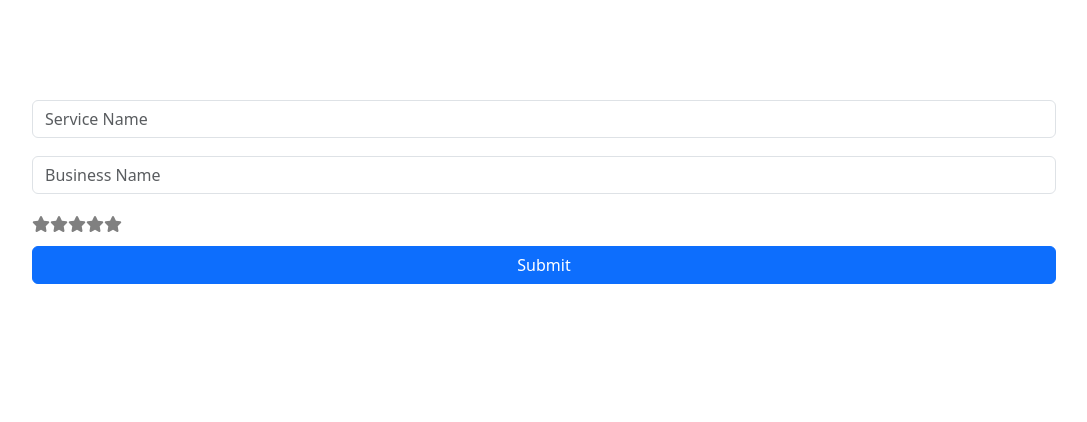
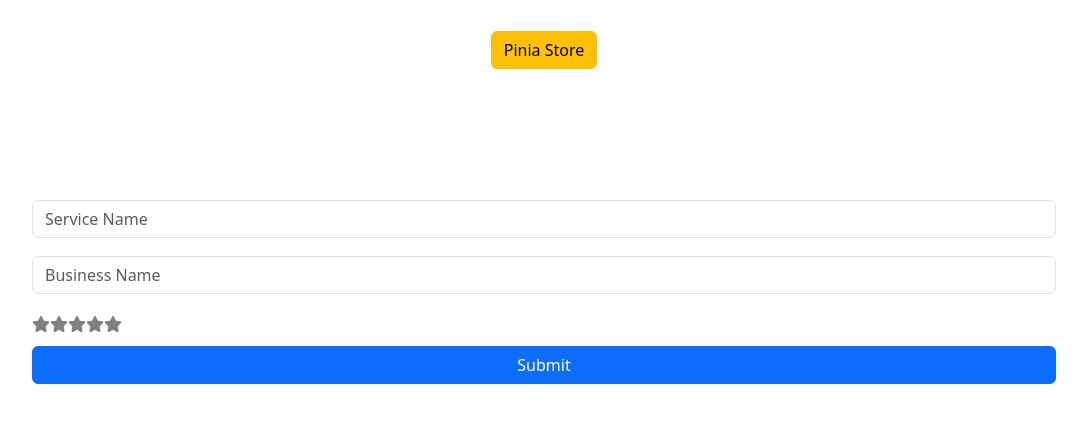
Before and after one commit to meralkk/task, a Nuxt app: page / in a window 1280 px wide. Shown: the top 422 px of the page, without its empty margins (96-1183 px from the left). Built offline with nearby package versions, Linux system fonts and the light colour scheme.

Commit message:
created pinia store

```diff
--- a/components/Form.vue
+++ b/components/Form.vue
@@ -1,27 +1,3 @@
-<script setup>
-import { ref, reactive } from 'vue'
-import Rating from "./Rating.vue"
-import Card from "./Card.vue"
-
-const serviceName = ref('')
-const businessName = ref('')
-const serviceRating = ref(0)
-
-const cards = reactive([])
-
-const addService = () => {
-  cards.push({
-    serviceName: serviceName.value,
-    businessName: businessName.value,
-    serviceRating: serviceRating.value
-  })
-
-  serviceName.value = ''
-  businessName.value = ''
-  serviceRating.value = 0
-}
-</script>
-
 <template>
   <div class="form-container">
     <input v-model="serviceName" type="text" placeholder="Service Name" class="form-control mb-2">
@@ -36,6 +12,35 @@ const addService = () => {
   </div>
 </template>
 
+
+<script setup>
+import { ref } from 'vue'
+import Rating from "./Rating.vue"
+import Card from "./Card.vue"
+import {useCardStore} from '~/stores/cardStore'
+
+const serviceName = ref('')
+const businessName = ref('')
+const serviceRating = ref(0)
+const cardStore = useCardStore()
+
+const addService = () => {
+  cardStore.addCard({
+    serviceName: serviceName.value,
+    businessName: businessName.value,
+    serviceRating: serviceRating.value
+  })
+
+  serviceName.value = ''
+  businessName.value = ''
+  serviceRating.value = 0
+}
+
+const cards = cardStore.cards
+
+</script>
+
+
 <style scoped>
 .form-container {
   display: flex;
@@ -48,7 +53,7 @@ const addService = () => {
 
 .card-container {
   display: flex;
-  flex-wrap: wrap; /* Allows cards to wrap to the next line if there's not enough space */
+  flex-wrap: wrap;
   justify-content: center;
   gap: 20px;
 }
--- a/nuxt.config.ts
+++ b/nuxt.config.ts
@@ -4,4 +4,7 @@ export default defineNuxtConfig({
 
   css: ['bootstrap/dist/css/bootstrap.min.css'],
 
+  modules: ['@pinia/nuxt'],
+
+
 })
--- a/package.json
+++ b/package.json
@@ -13,8 +13,10 @@
     "@fortawesome/fontawesome-svg-core": "^6.5.1",
     "@fortawesome/free-solid-svg-icons": "^6.5.1",
     "@fortawesome/vue-fontawesome": "^3.0.6",
+    "@pinia/nuxt": "^0.5.1",
     "bootstrap": "^5.3.3",
     "nuxt": "^3.10.3",
+    "pinia": "^2.1.7",
     "vue": "^3.4.19",
     "vue-router": "^4.3.0"
   }
--- a/pages/index.vue
+++ b/pages/index.vue
@@ -4,6 +4,27 @@ import Form from "../components/Form.vue"
 
 <template>
     <div>
-<Form></Form>
+  <div class="links">
+      <NuxtLink to="/pinia"><button type="button" class="btn btn-warning">Pinia Store</button></NuxtLink>
+  </div>
+      <Form></Form>
     </div>
 </template>
+
+<style>
+
+.links {
+    display: flex;
+    justify-content: center;
+    align-items: center;
+    gap: 30px;
+
+    list-style: none;
+    margin:0; padding:0;
+    height: 100px;
+}
+
+.links a {
+    text-decoration: none;
+}
+</style>
--- /dev/null
+++ b/pages/pinia.vue
@@ -0,0 +1,39 @@
+<template>
+  <div class="container">
+    <NuxtLink to="/"><button type="button" class="btn btn-warning">Home</button></NuxtLink>
+    <h2>Pinia Store</h2>
+   <div class="card-container"> <Card v-for="(card, index) in cardStore.cards" :key="index" :card="card"/></div>
+  </div>
+
+</template>
+
+<script setup>
+import {useCardStore} from '../stores/cardStore'
+
+const cardStore = useCardStore()
+</script>
+
+<style scoped>
+
+.container {
+display: flex;
+flex-direction: column;
+align-items: center;
+  margin-top: 30px;
+}
+.card-container {
+  display: flex;
+  flex-wrap: wrap;
+  gap: 20px;
+}
+h2 {
+  display: flex;
+  justify-content: center;
+  margin-top: 30px;
+}
+
+button {
+  width: 122px;
+}
+
+</style>
--- /dev/null
+++ b/stores/cardStore.js
@@ -0,0 +1,12 @@
+import { defineStore } from 'pinia'
+
+export const useCardStore = defineStore('cardStore', {
+  state: () => ({
+    cards: [],
+  }),
+  actions: {
+    addCard(card) {
+      this.cards.push(card)
+    }
+  }
+})
```
Also changed, not shown: 1 other file (tests, documents, lock files or other folders).
